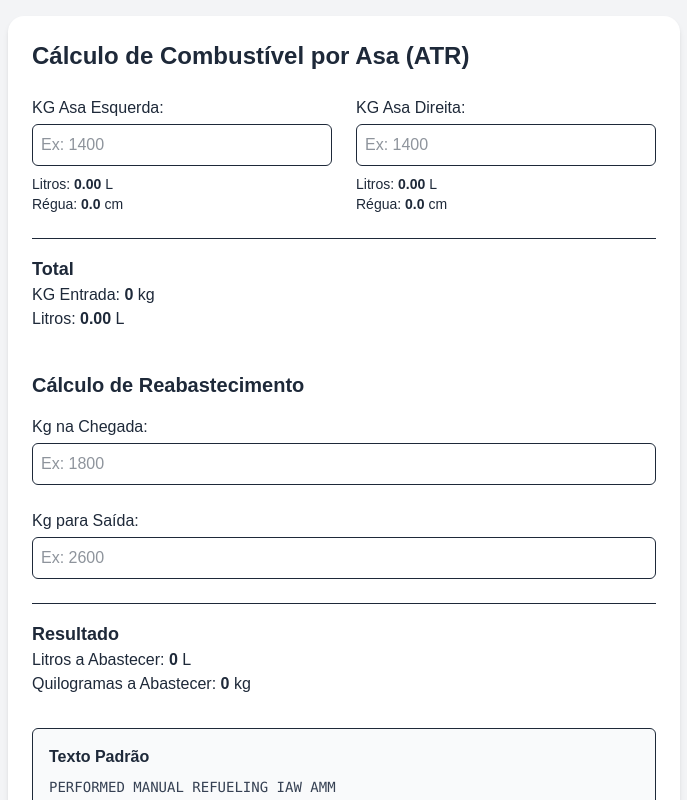
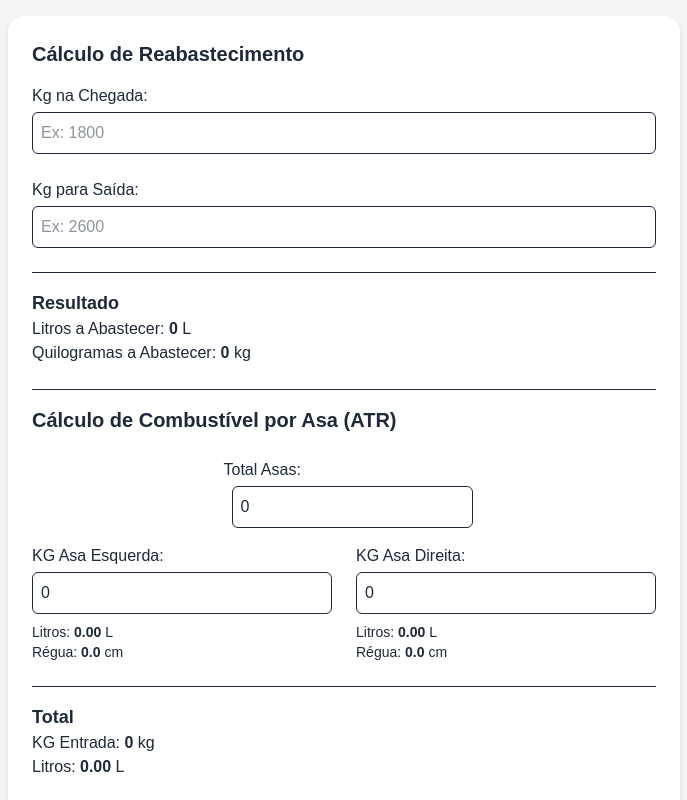
Before and after one commit to Colombao/airplane, a Next.js app: page / in a window 1280 px wide. Shown: the top 800 px of the page, without its empty margins (296-983 px from the left). Built offline with nearby package versions, Linux system fonts and the light colour scheme.

Commit message:
Enhance FuelCalculator component with improved state management and input handling; refactor input types to number and add total weight calculation

```diff
--- a/app/page.tsx
+++ b/app/page.tsx
@@ -1,16 +1,20 @@
 // app/page.tsx
 "use client";
 
-import { useState } from "react";
+import { useEffect, useState } from "react";
 
 export default function FuelCalculator() {
   const [arrivalLiters, setArrivalLiters] = useState("");
   const [departureLiters, setDepartureLiters] = useState("");
-  const [kgLeft, setKgLeft] = useState("");
-  const [kgRight, setKgRight] = useState("");
+  const [kgLeft, setKgLeft] = useState<any>(0);
+  const [kgRight, setKgRight] = useState<any>(0);
+  const [kgTotal, setKgTotal] = useState<any>(0);
+  const [valuesLeft, setValuesLeft] = useState<any>(0);
+  const [valuesRight, setValuesRight] = useState<any>(0);
   const density = 0.8;
 
-  const parseInput = (val: string) => parseFloat(val.replace(",", ".")) || 0;
+  const parseInput = (val: any) =>
+    typeof val === "string" ? parseFloat(val.replace(",", ".")) || 0 : 0;
 
   const calcKg = (liters: number) => liters * density;
 
@@ -24,9 +28,6 @@ export default function FuelCalculator() {
   const departure = parseInput(departureLiters);
   const fuelToAddLiters = (departure - arrival) / density;
   const fuelToAddKg = calcKg(fuelToAddLiters);
-
-  const valuesLeft = calcValues(parseInput(kgLeft));
-  const valuesRight = calcValues(parseInput(kgRight));
   const totalKg = parseInput(kgLeft) + parseInput(kgRight);
   const totalLiters = totalKg / density;
 
@@ -36,18 +37,87 @@ export default function FuelCalculator() {
 
   const refuelNote = `PERFORMED MANUAL REFUELING IAW AMM\nMP ATR-A-12-11-28-00001-211C-A CHECK OF FUEL LEVEL USING MANUAL\nINDICATORS IAW AM MP ATR- A-12-11-28-00001-310A-A AND FUNCTIONAL\nTEST OF FEEDER TANK LOW LEVEL SENSOR IAW AMM MP ATR-A-28-42-70-04001-340A-A -A REV 10 jan-01-2025 MANUAL CHECK IN NORMAL INDICATION, TEST OK`;
 
+  useEffect(() => {
+    setKgLeft(kgTotal / 2);
+    setKgRight(kgTotal / 2);
+    setValuesLeft(calcValues(kgTotal / 2));
+    setValuesRight(calcValues(kgTotal / 2));
+  }, [kgTotal]);
+
   return (
     <main className="min-h-screen p-4 bg-gray-100 text-gray-800">
       <div className="max-w-2xl mx-auto bg-white p-6 rounded-2xl shadow-md">
-        <h1 className="text-2xl font-bold mb-6">
-          Cálculo de Combustível por Asa (ATR)
-        </h1>
+        <div className="">
+          <h2 className="text-xl font-bold mb-4">Cálculo de Reabastecimento</h2>
+          <div className="grid grid-cols-1 gap-6">
+            <div>
+              <label className="block font-medium mb-1">Kg na Chegada:</label>
+              <input
+                type="number"
+                value={arrivalLiters}
+                onChange={(e) => setArrivalLiters(e.target.value)}
+                placeholder="Ex: 1800"
+                className="w-full border p-2 rounded-md"
+              />
+            </div>
 
+            <div>
+              <label className="block font-medium mb-1">Kg para Saída:</label>
+              <input
+                type="number"
+                value={departureLiters}
+                onChange={(e) => {
+                  setKgTotal(e.target.value);
+                  setDepartureLiters(e.target.value);
+                }}
+                placeholder="Ex: 2600"
+                className="w-full border p-2 rounded-md"
+              />
+            </div>
+          </div>
+
+          <div className="mt-6 border-t pt-4">
+            <p className="font-semibold text-lg">Resultado</p>
+            <p>
+              Litros a Abastecer:{" "}
+              <strong>
+                {departure && arrival && fuelToAddLiters.toFixed(2)}
+              </strong>{" "}
+              L
+            </p>
+            <p>
+              Quilogramas a Abastecer:{" "}
+              <strong>{departure && arrival && fuelToAddKg.toFixed(2)}</strong>{" "}
+              kg
+            </p>
+          </div>
+        </div>
+        <div className="mt-6 border-t pt-4">
+          <h1 className="text-xl font-bold  mb-6">
+            Cálculo de Combustível por Asa (ATR)
+          </h1>
+        </div>
+        <div className="flex justify-center items-center mb-4">
+          <div>
+            <label className="block font-medium mb-1">Total Asas:</label>
+            <input
+              type="number"
+              value={kgTotal}
+              onChange={(e: any) => {
+                const value = e.target.value / 2;
+                setKgLeft(value);
+                setKgRight(value);
+              }}
+              placeholder="Ex: 2800"
+              className="w-full border p-2 rounded-md mx-2"
+            />
+          </div>
+        </div>
         <div className="grid grid-cols-1 sm:grid-cols-2 gap-6">
           <div>
             <label className="block font-medium mb-1">KG Asa Esquerda:</label>
             <input
-              type="text"
+              type="number"
               value={kgLeft}
               onChange={(e) => setKgLeft(e.target.value)}
               placeholder="Ex: 1400"
@@ -64,7 +134,7 @@ export default function FuelCalculator() {
           <div>
             <label className="block font-medium mb-1">KG Asa Direita:</label>
             <input
-              type="text"
+              type="number"
               value={kgRight}
               onChange={(e) => setKgRight(e.target.value)}
               placeholder="Ex: 1400"
@@ -89,55 +159,6 @@ export default function FuelCalculator() {
           </p>
         </div>
 
-        <div className="mt-10">
-          <h2 className="text-xl font-bold mb-4">Cálculo de Reabastecimento</h2>
-          <div className="grid grid-cols-1 gap-6">
-            <div>
-              <label className="block font-medium mb-1">
-                Kg na Chegada:
-              </label>
-              <input
-                type="text"
-                value={arrivalLiters}
-                onChange={(e) => setArrivalLiters(e.target.value)}
-                placeholder="Ex: 1800"
-                className="w-full border p-2 rounded-md"
-              />
-            </div>
-
-            <div>
-              <label className="block font-medium mb-1">
-                Kg para Saída:
-              </label>
-              <input
-                type="text"
-                value={departureLiters}
-                onChange={(e) => setDepartureLiters(e.target.value)}
-                placeholder="Ex: 2600"
-                className="w-full border p-2 rounded-md"
-              />
-            </div>
-          </div>
-
-          <div className="mt-6 border-t pt-4">
-            <p className="font-semibold text-lg">Resultado</p>
-            <p>
-              Litros a Abastecer:{" "}
-              <strong>
-                {departure && arrival && fuelToAddLiters.toFixed(2)}
-              </strong>{" "}
-              L
-            </p>
-            <p>
-              Quilogramas a Abastecer:{" "}
-              <strong>{departure && arrival && fuelToAddKg.toFixed(2)}</strong>{" "}
-              kg
-            </p>
-            {/* <p className="text-sm mt-2 text-gray-500">
-              Fórmula: (Litros saída - Litros chegada) × 0.8 = KG
-            </p> */}
-          </div>
-        </div>
         <div className="mt-8 p-4 border rounded-md bg-gray-50">
           <h3 className="font-semibold mb-2">Texto Padrão</h3>
           <pre className="whitespace-pre-wrap text-sm mb-2 text-gray-700">
```
